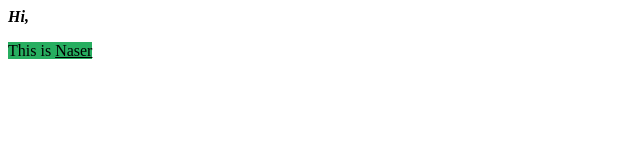
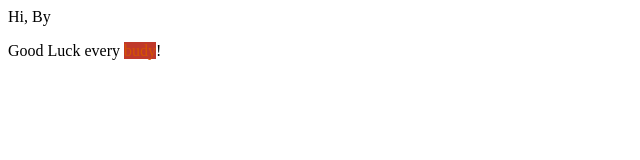
Before and after one commit to AshrafAlsheikh94/naserX, a plain HTML site: page index.html in a window 1280 px wide. Shown: the whole page, without its empty margins (0-640 px from the left). Drawn offline with Linux system fonts and the light colour scheme.

Commit message:
test naner 3

```diff
--- a/index.html
+++ b/index.html
@@ -1,5 +1,5 @@
-<p><em><strong>Hi,</strong></em></p>
+<p>Hi, By</p>
 
-<p><span style="background-color:#27ae60">This is </span><u><span style="background-color:#27ae60">Naser</span></u></p>
+<p>Good Luck every <span style="color:#d35400"><span style="background-color:#c0392b">budy</span></span>!</p>
 
 <p>&nbsp;</p>
```
